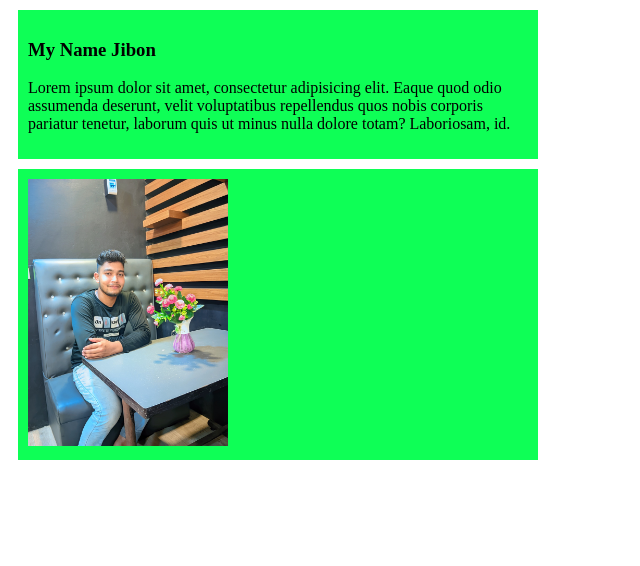
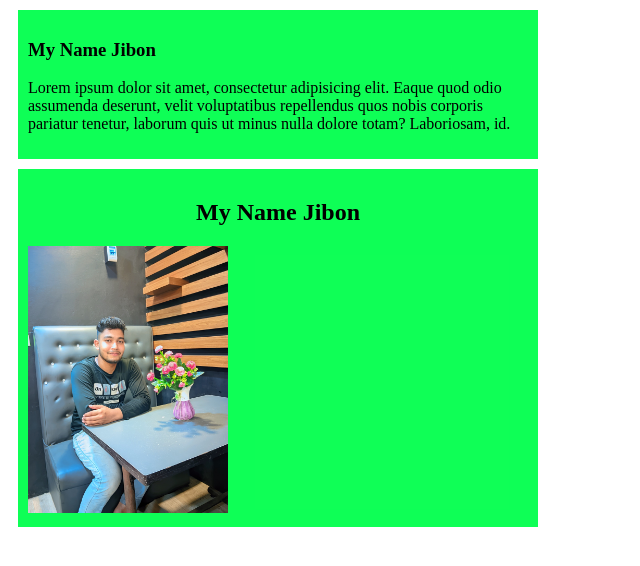
Before and after one commit to mdjibon6147/my-name-jibon, a plain HTML site: page index.html in a window 1280 px wide. Shown: the whole page, without its empty margins (0-640 px from the left). Drawn offline with Linux system fonts and the light colour scheme.

Commit message:
img nme added

```diff
--- a/index.html
+++ b/index.html
@@ -12,6 +12,9 @@
         <p> Lorem ipsum dolor sit amet, consectetur adipisicing elit. Eaque quod odio assumenda deserunt, velit voluptatibus repellendus quos nobis corporis pariatur tenetur, laborum quis ut minus nulla dolore totam? Laboriosam, id.</p>
     </div>
     <div>
+        <h2>
+            My Name Jibon
+        </h2>
         <img src="imgess/JibonA.jpg" alt="">
     </div>
 </body>
--- a/styles/dijain.css
+++ b/styles/dijain.css
@@ -7,3 +7,9 @@ div{
     width: 500px;
     margin: 10px;
 }
+h2{
+text-align: center;
+padding: 10px;
+margin: 10px;
+
+}
```
